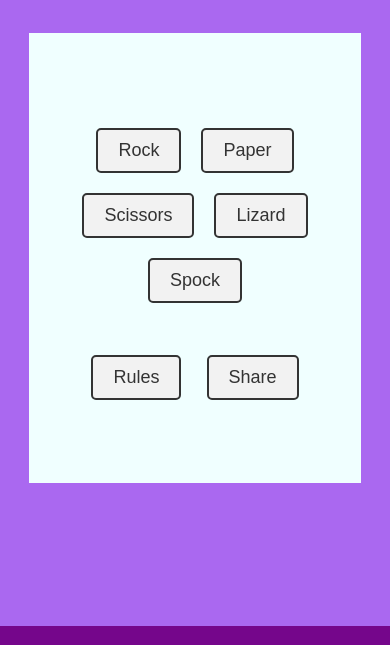
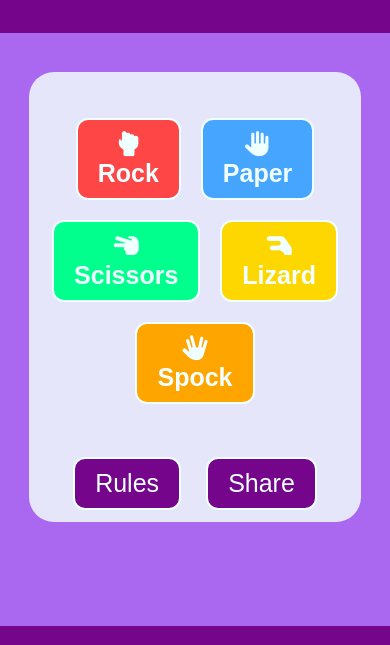
Before and after one commit to rachelconlon/RockPaperScissorsLizardSpock, a plain HTML site: page index.html in a window 390 px wide. Shown: the part 141-786 px from the top of the page. Drawn offline with Linux system fonts and the light colour scheme; a web font is replaced by a local one.

Commit message:
Add styling to buttons for mobile devices.

```diff
--- a/assets/css/style.css
+++ b/assets/css/style.css
@@ -22,6 +22,8 @@ body {
 header {
     background-color: rgb(117, 6, 139);
     text-align: center;
+    padding-top: 10%;
+    padding-bottom: 10%;
 }
 
 h1 {
@@ -32,12 +34,13 @@ h1 {
     width: 100%;
     margin: 10px;
 }
+
 /* Main body */
 main {
     background-color: rgb(170, 104, 240);
 
     .game-area {
-        background-color: azure;
+        background-color: lavender;
         box-sizing: border-box;
         width: 85%;
         height: 75vh;
@@ -45,9 +48,10 @@ main {
         max-width: 830px;
         margin-left: auto;
         margin-right: auto;
-        margin-top: 20%;
+        margin-top: 10%;
         margin-bottom: 20%;
         padding: 1%;
+        border-radius: 25px;
     }
 
     .buttons {
@@ -55,7 +59,7 @@ main {
         justify-content: center;
         align-items: center;
         flex-wrap: wrap;
-        margin-top: 25%;
+        margin-top: 10%;
     }
 
     .rules-and-share {
@@ -64,21 +68,56 @@ main {
     }
 
     .button {
-        font-size: 18px;
+        font-size: 25px;
         padding: 10px 20px;
         margin: 10px;
-        border: 2px solid #333;
+        border: 2px solid;
         border-radius: 5px;
         cursor: pointer;
-        background-color: #f2f2f2;
-        color: #333;
         transition: background-color 0.3s ease, color 0.3s ease;
+    }
+
+    .btn-red {
+        color: azure;
+        background-color: rgb(255, 70, 70);
+        border-radius: 12px;
+    }
+
+    .btn-blue {
+        color: azure;
+        background-color: rgb(70, 165, 255);
+        border-radius: 12px;
+    }
+
+    .btn-green {
+        color: azure;
+        background-color: rgb(0, 255, 140);
+        border-radius: 12px;
+    }
+
+    .btn-yellow {
+        color: azure;
+        background-color: rgb(255, 215, 0);
+        border-radius: 12px;
+    }
+
+    .btn-orange {
+        color: azure;
+        background-color: rgb(255,165,0);
+        border-radius: 12px;
+    }
+
+    .btn-purple {
+        color: azure;
+        background-color: rgb(117, 6, 139);
+        border-radius: 12px;
     }
 
     .button:hover {
         background-color: #333;
         color: #f2f2f2;
     }
+
     /* Make main element take up any surplus space to push footer down */
     flex: 1 0 auto;
 }
--- a/index.html
+++ b/index.html
@@ -4,13 +4,22 @@
 <head>
     <meta charset="UTF-8">
     <meta name="viewport" content="width=device-width, initial-scale=1.0">
+
     <!-- Meta tags for search engines -->
     <meta name="description" content="Rock Paper Scissors Lizard Spock game. The Big Bang Theory game.">
     <meta name="keywords" content="rock, paper, scissors, lizard, Spock, game, play, strategy, challenge">
+
     <!-- Title -->
     <title>Rock Paper Scissors Lizard Spock</title>
+
     <!-- Favicon -->
     <link rel="icon" type="image/x-icon" href="/assets/images/favicon.png">
+
+    <!-- Font Awesome and Google Fonts-->
+    <link rel="stylesheet" href="https://use.fontawesome.com/releases/v5.7.2/css/all.css"
+        integrity="sha384-fnmOCqbTlWIlj8LyTjo7mOUStjsKC4pOpQbqyi7RrhN7udi9RwhKkMHpvLbHG9Sr" crossorigin="anonymous">
+    <link href="https://fonts.googleapis.com/css?family=Raleway%7CRighteous" rel="stylesheet">
+
     <!-- Stylesheet -->
     <link rel="stylesheet" href="assets/css/style.css">
 </head>
@@ -19,7 +28,7 @@
     <!-- Header -->
     <header>
         <h1>
-        Rock-Paper-Scissors-Lizard-Spock
+            Rock-Paper-Scissors-Lizard-Spock
         </h1>
     </header>
 
@@ -27,18 +36,34 @@
     <main>
         <div class="game-area">
 
-            <div class="buttons">
-              <button class="button" data-choice="rock">Rock</button>
-              <button class="button" data-choice="paper">Paper</button>
-              <button class="button" data-choice="scissors">Scissors</button>
-              <button class="button" data-choice="lizard">Lizard</button>
-              <button class="button" data-choice="spock">Spock</button>
+            <div class="buttons icons-container">
+                <button class="button btn-red" data-choice="rock">
+                    <i class="fas fa-hand-rock"></i>
+                    <h4>Rock</h4>
+                </button>
+                <button class="button btn-blue icon" data-choice="paper">
+                    <i class="fas fa-hand-paper"></i>
+                    <h4>Paper</h4>
+                </button>
+                <button class="button btn-green icon" data-choice="scissors">
+                    <i class="fas fa-hand-scissors"></i>
+                    <h4>Scissors</h4>
+                </button>
+                <button class="button btn-yellow icon" data-choice="lizard">
+                    <i class="fas fa-hand-lizard"></i>
+                    <h4>Lizard</h4>
+                </button>
+                <button class="button btn-orange icon" data-choice="spock">
+                    <i class="fas fa-hand-spock"></i>
+                    <h4>Spock</h4>
+                </button>
             </div>
+
             <div class="rules-and-share">
-                <button class="button" data-choice="rules">Rules</button>
-                <button class="button" data-choice="share">Share</button>
+                <button class="button btn-purple" data-choice="rules">Rules</button>
+                <button class="button btn-purple" data-choice="share">Share</button>
             </div>
-          </div>
+        </div>
     </main>
 
     <!-- Footer -->
@@ -65,8 +90,8 @@
         </ul>
     </footer>
 
-        <!-- font awesome script-->
-        <script src="https://kit.fontawesome.com/243ddd8b4d.js" crossorigin="anonymous"></script>
+    <!-- font awesome script-->
+    <script src="https://kit.fontawesome.com/243ddd8b4d.js" crossorigin="anonymous"></script>
 </body>
 
 </html>
```
Lines whose indentation alone changed are shown as unchanged.
